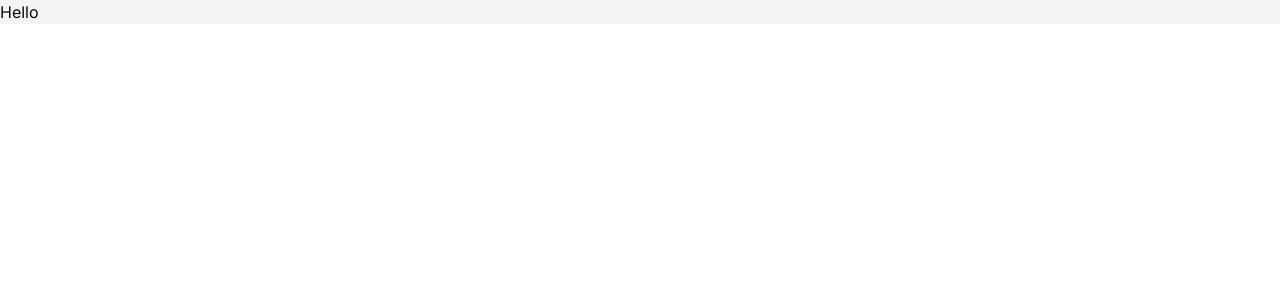
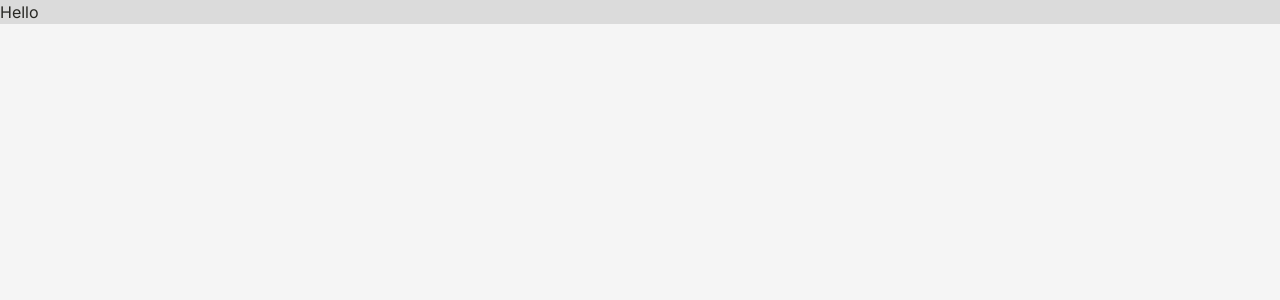
Before and after one commit to Bellorico323/goals-tracker, a Next.js app in the folder apps/web/: page / in a window 1280 px wide. Shown: the top 300 px of the page. Built offline with nearby package versions, Linux system fonts and the light colour scheme.

Commit message:
feat/folder-structure

```diff
--- /dev/null
+++ b/apps/web/src/app/(app)/layout.tsx
@@ -0,0 +1,40 @@
+import './globals.css'
+
+import type { Metadata } from 'next'
+import { Inter } from 'next/font/google'
+import Image from 'next/image'
+
+import logo from '@/assets/logo.svg'
+
+const inter = Inter({ subsets: ['latin'] })
+
+export const metadata: Metadata = {
+  title: 'Fishpay',
+  description: 'Goals tracker, helping you to control your finances',
+}
+
+export default function RootLayout({
+  children,
+}: Readonly<{
+  children: React.ReactNode
+}>) {
+  return (
+    <html lang="en">
+      <body className={inter.className}>
+        <header className="bg-gold-400 px-10 py-5">
+          <Image
+            src={logo}
+            className="size-6 dark:invert"
+            alt="Fish"
+            height={24}
+            width={24}
+          />
+        </header>
+        <div className="grid-cols-app grid">
+          <aside className="col-span-1 py-8 pl-8 pr-5">Sidebar</aside>
+          <div>{children}</div>
+        </div>
+      </body>
+    </html>
+  )
+}
--- a/apps/web/src/app/globals.css
+++ b/apps/web/src/app/globals.css
@@ -4,60 +4,61 @@
 
 @layer base {
   :root {
-    --background: 0 0% 100%;
-    --foreground: 240 10% 3.9%;
-    --card: 0 0% 100%;
-    --card-foreground: 240 10% 3.9%;
-    --popover: 0 0% 100%;
-    --popover-foreground: 240 10% 3.9%;
-    --primary: 240 5.9% 10%;
-    --primary-foreground: 0 0% 98%;
-    --secondary: 240 4.8% 95.9%;
-    --secondary-foreground: 240 5.9% 10%;
-    --muted: 240 4.8% 95.9%;
-    --muted-foreground: 240 3.8% 46.1%;
-    --accent: 240 4.8% 95.9%;
-    --accent-foreground: 240 5.9% 10%;
-    --destructive: 0 84.2% 60.2%;
-    --destructive-foreground: 0 0% 98%;
-    --border: 240 5.9% 90%;
-    --input: 240 5.9% 90%;
-    --ring: 240 10% 3.9%;
+    --background: 0 0% 96%;
+    --foreground: 50 5.2% 15%;
+    --card: 0 0% 96%;
+    --card-foreground: 50 5.2% 15%;
+    --popover: 0 0% 96%;
+    --popover-foreground: 50 5.2% 15%;
+    --primary: 0 0% 54%;
+    --primary-foreground: 50 5.2% 15%;
+    --secondary: 0 0% 86%;
+    --secondary-foreground: 50 5.2% 15%;
+    --muted: 0 0% 86%;
+    --muted-foreground: 0 0% 54%;
+    --accent: 0 0% 86%;
+    --accent-foreground: 50 5.2% 15%;
+    --destructive: 0 62.8% 30.6%;
+    --destructive-foreground: 0 0% 86%;
+    --border: 0 0% 86%;
+    --input: 0 0% 86%;
+    --ring: 50 5.2% 15%;
     --radius: 0.5rem;
-    --chart-1: 12 76% 61%;
-    --chart-2: 173 58% 39%;
-    --chart-3: 197 37% 24%;
-    --chart-4: 43 74% 66%;
-    --chart-5: 27 87% 67%;
+    --chart-1: 0 0% 54%;
+    --chart-2: 0 0% 35%;
+    --chart-3: 0 0% 70%;
+    --chart-4: 0 0% 45%;
+    --chart-5: 0 0% 64%;
   }
 
   .dark {
-    --background: 240 10% 3.9%;
-    --foreground: 0 0% 98%;
-    --card: 240 10% 3.9%;
-    --card-foreground: 0 0% 98%;
-    --popover: 240 10% 3.9%;
-    --popover-foreground: 0 0% 98%;
-    --primary: 0 0% 98%;
-    --primary-foreground: 240 5.9% 10%;
-    --secondary: 240 3.7% 15.9%;
-    --secondary-foreground: 0 0% 98%;
-    --muted: 240 3.7% 15.9%;
-    --muted-foreground: 240 5% 64.9%;
-    --accent: 240 3.7% 15.9%;
-    --accent-foreground: 0 0% 98%;
+    --background: 0 0% 15%;
+    --foreground: 0 0% 96%;
+    --card: 0 0% 15%;
+    --card-foreground: 0 0% 96%;
+    --popover: 0 0% 15%;
+    --popover-foreground: 0 0% 96%;
+    --primary: 0 0% 54%;
+    --primary-foreground: 0 0% 96%;
+    --secondary: 0 0% 27%;
+    --secondary-foreground: 0 0% 96%;
+    --muted: 0 0% 27%;
+    --muted-foreground: 0 0% 54%;
+    --accent: 0 0% 27%;
+    --accent-foreground: 0 0% 96%;
     --destructive: 0 62.8% 30.6%;
-    --destructive-foreground: 0 0% 98%;
-    --border: 240 3.7% 15.9%;
-    --input: 240 3.7% 15.9%;
-    --ring: 240 4.9% 83.9%;
-    --chart-1: 220 70% 50%;
-    --chart-2: 160 60% 45%;
-    --chart-3: 30 80% 55%;
-    --chart-4: 280 65% 60%;
-    --chart-5: 340 75% 55%;
+    --destructive-foreground: 0 0% 96%;
+    --border: 0 0% 27%;
+    --input: 0 0% 27%;
+    --ring: 0 0% 54%;
+    --chart-1: 0 0% 45%;
+    --chart-2: 0 0% 35%;
+    --chart-3: 0 0% 64%;
+    --chart-4: 0 0% 54%;
+    --chart-5: 0 0% 50%;
   }
 }
+
 
 @layer base {
   * {
--- a/apps/web/src/app/layout.tsx
+++ b/apps/web/src/app/layout.tsx
@@ -1,22 +1,23 @@
-import type { Metadata } from "next";
-import { Inter } from "next/font/google";
-import "./globals.css";
+import './globals.css'
 
-const inter = Inter({ subsets: ["latin"] });
+import type { Metadata } from 'next'
+import { Inter } from 'next/font/google'
+
+const inter = Inter({ subsets: ['latin'] })
 
 export const metadata: Metadata = {
-  title: "Create Next App",
-  description: "Generated by create next app",
-};
+  title: 'Create Next App',
+  description: 'Generated by create next app',
+}
 
 export default function RootLayout({
   children,
 }: Readonly<{
-  children: React.ReactNode;
+  children: React.ReactNode
 }>) {
   return (
     <html lang="en">
       <body className={inter.className}>{children}</body>
     </html>
-  );
+  )
 }
--- a/apps/web/tailwind.config.ts
+++ b/apps/web/tailwind.config.ts
@@ -18,7 +18,23 @@ const config = {
       },
     },
     extend: {
+      gridTemplateColumns: {
+        app: 'minmax(13.125rem, 15rem) 1fr',
+      },
       colors: {
+        gold: {
+          950: '#3E240A',
+          900: '#6B4318',
+          800: '#7D5216',
+          700: '#976711',
+          600: '#BD8E11',
+          500: '#DBB517',
+          400: '#EDD23A',
+          300: '#F1E053',
+          200: '#F6EF92',
+          100: '#FAF9C7',
+          50: '#FDFCE9',
+        },
         border: 'hsl(var(--border))',
         input: 'hsl(var(--input))',
         ring: 'hsl(var(--ring))',
```
Also changed, not shown: apps/web/src/app/auth/layout.tsx (added), apps/web/src/assets/logo.svg (added).
